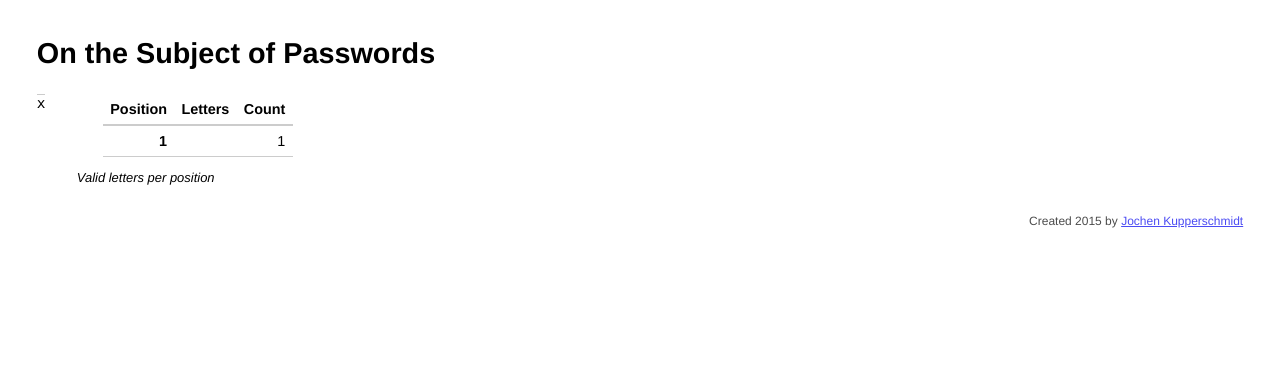
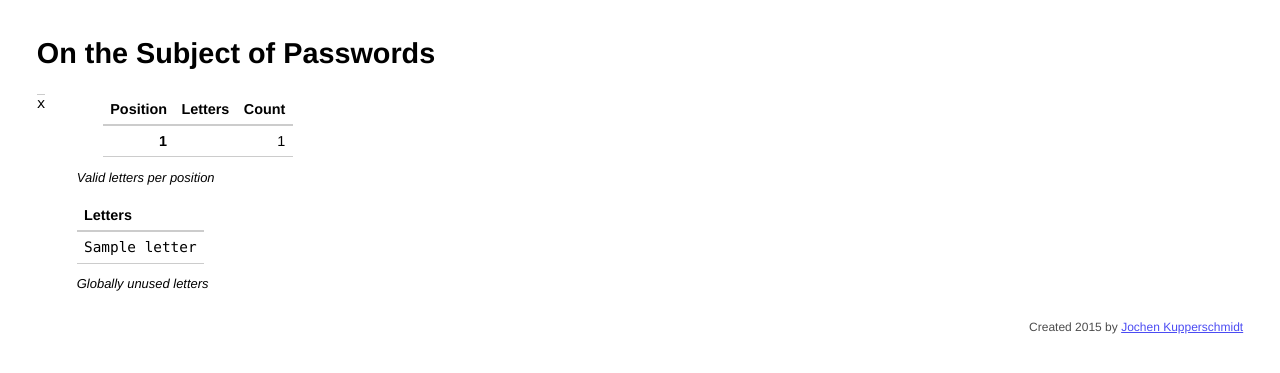
Before and after one commit to homeworkprod/better-bomb-defusal-manual, a Python web app: template bombdefusalmanual/pages/templates/passwords.html in a window 1280 px wide. Shown: the top 373 px of the page. Run offline with Jinja, Linux system fonts and the light colour scheme; the template is opened without the code that fills it: most values are stand-ins (such as "Sample title", 1, 10 or a date in 2020).

Commit message:
Added unused letters to passwords page.

```diff
--- a/bombdefusalmanual/pages/templates/passwords.html
+++ b/bombdefusalmanual/pages/templates/passwords.html
@@ -50,4 +50,22 @@
     </table>
     <figcaption>Valid letters per position</figcaption>
   </figure>
+
+  <figure>
+    <table>
+      <thead>
+        <tr>
+          <th colspan="{{ unused_letters|length }}">Letters</th>
+        </tr>
+      </thead>
+      <tbody>
+        <tr>
+          {%- for letter in unused_letters|sort %}
+          <td><kbd>{{ letter }}</kbd></td>
+          {%- endfor %}
+        </tr>
+      </tbody>
+    </table>
+    <figcaption>Globally unused letters</figcaption>
+  </figure>
 {% endblock %}
```
Also changed, not shown: bombdefusalmanual/pages/passwords.py (+9 -1 lines).
